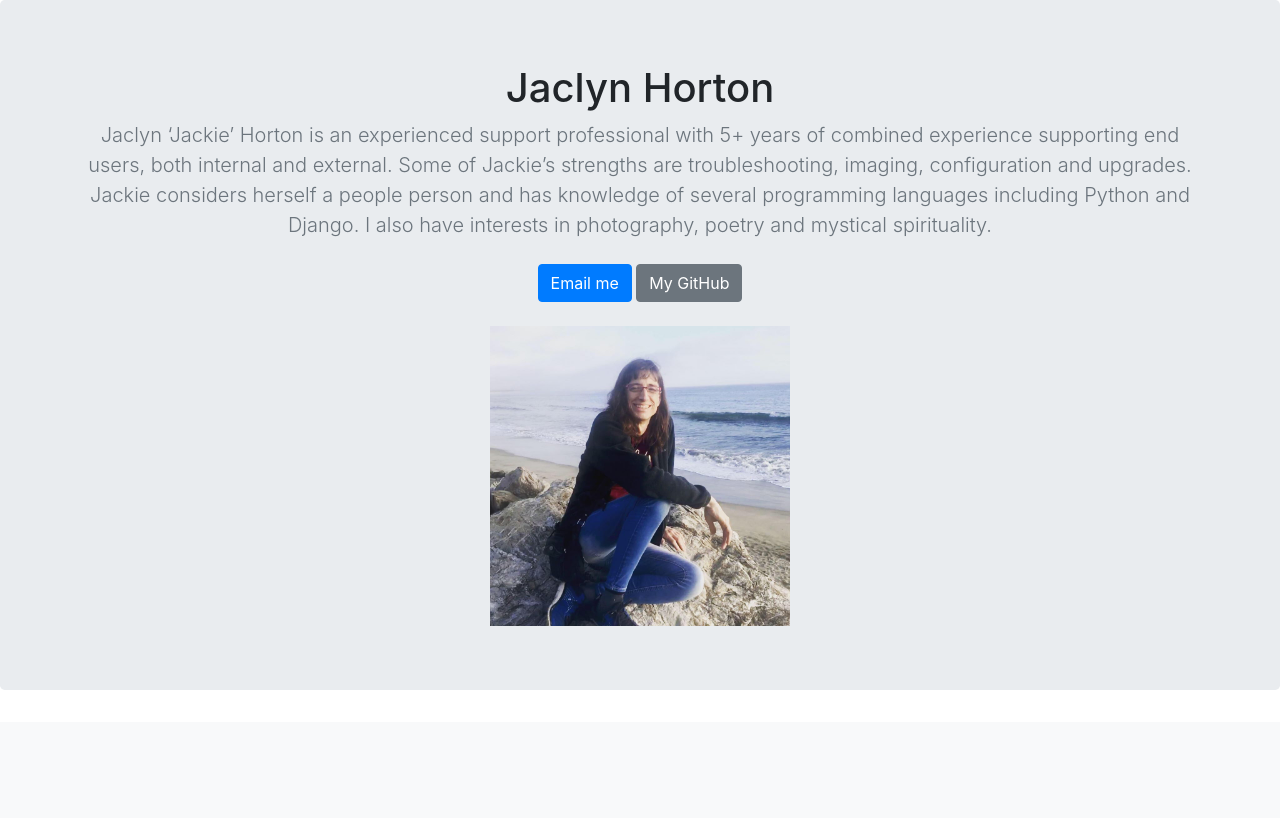
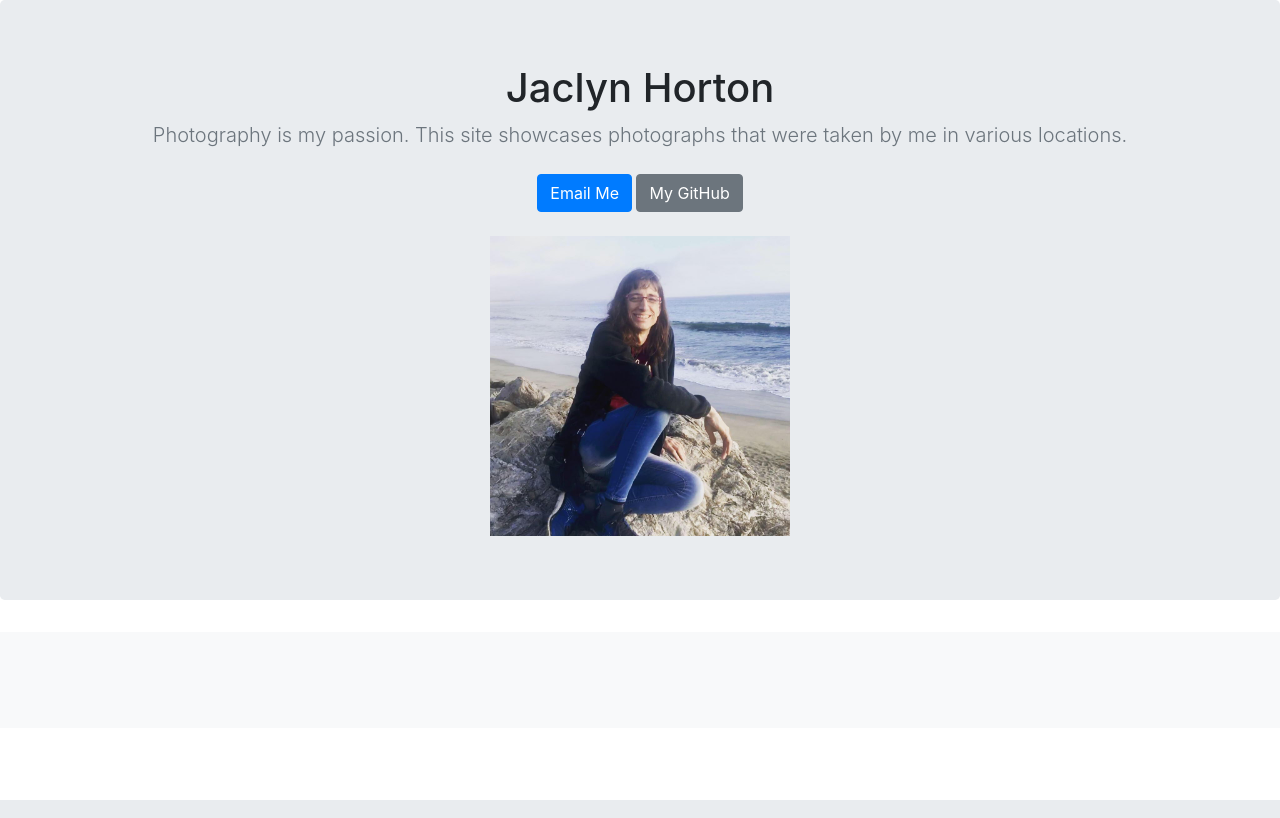
Before and after one commit to jaclynchorton/portfolio, a Django app: template jobs/templates/jobs/home.html in a window 1280 px wide. Run offline with Django 3.2, Linux system fonts and the light colour scheme; the template is opened without the code that fills it, so the values that code supplies are empty; some libraries are stand-ins or nearby versions.

Commit message:
Updating to include images, admin, models, views, home, settings, urls

```diff
--- a/jobs/admin.py
+++ b/jobs/admin.py
@@ -1,4 +1,5 @@
 from django.contrib import admin
 from .models import Job
 
+
 admin.site.register(Job)
--- a/jobs/templates/jobs/home.html
+++ b/jobs/templates/jobs/home.html
@@ -1,4 +1,8 @@
-<!--home.html-->
+
+
+
+
+
 
 <!doctype html>
 <html lang="en">
@@ -7,64 +11,29 @@
     <meta charset="utf-8">
     <meta name="viewport" content="width=device-width, initial-scale=1, shrink-to-fit=no">
     <meta name="description" content="">
-    <meta name="author" content="Mark Otto, Jacob Thornton, and Bootstrap contributors">
-    <meta name="generator" content="Jekyll v4.0.1">
+    <meta name="author" content="">
+    <link rel="icon" href="../../../../favicon.ico">
+
     <title>Jaclyn Horton</title>
 
-    <link rel="canonical" href="https://getbootstrap.com/docs/4.5/examples/album/">
+    <link rel="stylesheet" href="{% static 'css/bootstrap.min.css' %}">
+  </head>
 
-    <!-- Bootstrap core CSS -->
-<link rel="stylesheet" href="{% static 'css/bootstrap.min.css' %}" >
-
-    <!-- Favicons -->
-<link rel="apple-touch-icon" href="/docs/4.5/assets/img/favicons/apple-touch-icon.png" sizes="180x180">
-<link rel="icon" href="/docs/4.5/assets/img/favicons/favicon-32x32.png" sizes="32x32" type="image/png">
-<link rel="icon" href="/docs/4.5/assets/img/favicons/favicon-16x16.png" sizes="16x16" type="image/png">
-<link rel="manifest" href="/docs/4.5/assets/img/favicons/manifest.json">
-<link rel="mask-icon" href="/docs/4.5/assets/img/favicons/safari-pinned-tab.svg" color="#563d7c">
-<link rel="icon" href="/docs/4.5/assets/img/favicons/favicon.ico">
-<meta name="msapplication-config" content="/docs/4.5/assets/img/favicons/browserconfig.xml">
-<meta name="theme-color" content="#563d7c">
-
-    <style>
-      .bd-placeholder-img {
-        font-size: 1.125rem;
-        text-anchor: middle;
-        -webkit-user-select: none;
-        -moz-user-select: none;
-        -ms-user-select: none;
-        user-select: none;
-      }
-
-      @media (min-width: 768px) {
-        .bd-placeholder-img-lg {
-          font-size: 3.5rem;
-        }
-      }
-    </style>
-    <!-- Custom styles for this template -->
-    <link href="album.css" rel="stylesheet">
-  </head>
   <body>
 
     <main role="main">
 
       <section class="jumbotron text-center">
         <div class="container">
-        <h1>Jaclyn Horton</h1>
-        <p class="lead text-muted">Jaclyn ‘Jackie’ Horton is an experienced
-       support professional with 5+ years of combined experience supporting
-        end users, both internal and external. Some of Jackie’s strengths are
-        troubleshooting, imaging, configuration and upgrades.  Jackie considers
-        herself a people person and has knowledge of several programming
-        languages including Python and Django. I also have interests in
-        photography, poetry and mystical spirituality.
+          <h1 class="jumbotron-heading">Jaclyn Horton</h1>
+          <p class="lead text-muted">Photography is my passion. This site
+            showcases photographs that were taken by me in various locations.
           </p>
           <p>
-        <a href="mailto:jaclynchorton@icloud.com" class="btn btn-primary my-2">Email me</a>
+            <a href="mailto:jaclynchorton@icloud.com" class="btn btn-primary my-2">Email Me</a>
             <a href="https://github.com/jaclynchorton/" class="btn btn-secondary my-2">My GitHub</a>
           </p>
-      <img src = "{% static 'JackieAtMiramarBeach.jpg' %}" height=300</img>
+          <img src="{% static 'JackieAtMiramarBeach.jpg' %}" height="300" />
         </div>
       </section>
 
@@ -76,23 +45,27 @@
 
             <div class="col-md-4">
               <a href="{% url 'detail' job.id %}">
-          <div class="card mb-4 shadow-sm">
-           <img class="card-img-top" src="{{ job.image.url }}"
+              <div class="card mb-4 box-shadow">
+                <img class="card-img-top" src="{{ job.image.url }}">
                 <div class="card-body">
                   <p class="card-text">{{ job.summary }}</p>
                 </div>
               </div>
               </a>
             </div>
+
             {% endfor %}
           </div>
+
         </div>
       </div>
 
     </main>
 
-
-<script src="{% static 'jquery-3.5.1.min.js' %}" ></script>
-<script src="{% static 'popper.min.js' %}" ></script>
-<script src="{% static 'js/bootstrap.min.js' %}" ></script>
+    <!-- Bootstrap core JavaScript
+    ================================================== -->
+    <!-- Placed at the end of the document so the pages load faster -->
+    <script src="{% static 'js/bootstrap.js' %}" ></script>
+    <script src="{% static 'jquery-3.3.1.min.js' %}" ></script>
+  </body>
 </html>
--- a/jobs/views.py
+++ b/jobs/views.py
@@ -1,5 +1,6 @@
 from django.shortcuts import render, get_object_or_404
 from .models import Job
+
 
 def home(request):
     """ Home page view """
--- a/portfolio/settings.py
+++ b/portfolio/settings.py
@@ -38,6 +38,7 @@ INSTALLED_APPS = [
     'django.contrib.messages',
     'django.contrib.staticfiles',
     'jobs',
+
 ]
 
 MIDDLEWARE = [
@@ -126,4 +127,4 @@ STATIC_URL = '/static/'
 STATIC_ROOT = os.path.join(BASE_DIR, 'static')
 
 MEDIA_URL = '/media/'
-MEDIA_ROOT = BASE_DIR
+MEDIA_ROOT = os.path.join(BASE_DIR, 'media')
--- a/portfolio/urls.py
+++ b/portfolio/urls.py
@@ -14,7 +14,7 @@ Including another URLconf
     2. Add a URL to urlpatterns:  path('blog/', include('blog.urls'))
 """
 from django.contrib import admin
-from django.urls import path
+from django.urls import path, include
 import jobs.views
 from django.conf import settings
 from django.conf.urls.static import static
@@ -23,6 +23,7 @@ urlpatterns = [
     path('admin/', admin.site.urls),
     path('', jobs.views.home, name='home'),
     path('jobs/<int:job_id>', jobs.views.detail, name='detail'),
+
 ]
 # Additional urlpatterns for static files
 urlpatterns += static(settings.STATIC_URL, document_root=settings.STATIC_ROOT)
```
Also changed, not shown: images/GooseIsland.jpg (added), jobs/models.py (line endings or trailing spaces), media/images/GooseIsland_PLJgLfJ.jpg (added), media/images/Mar072020SanGregorioCreekCa1.jpg (added), media/images/Mar072020SanGregorioStateBeachCaRockyCliffsAbove.jpg (added), media/images/Mar072020San_Gregorio_State_Beach_Ca1.jpg (added), media/images/Mar072020San_Gregorio_State_Beach_Ca2.jpg (added), media/images/Pacifica_Fog.jpg (added), media/images/Windmills_at_Sunset.jpg (added). Lines whose indentation alone changed are shown as unchanged.
